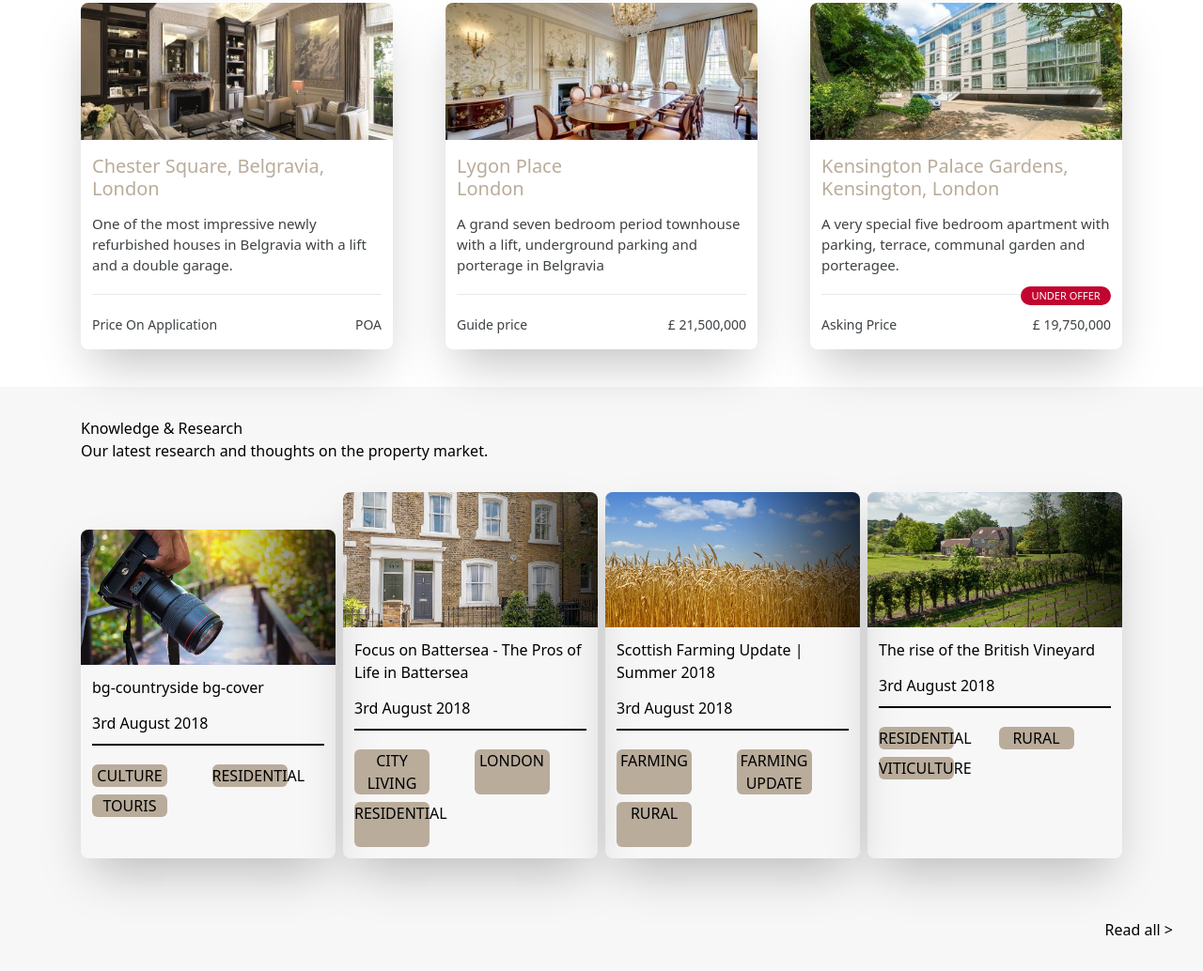
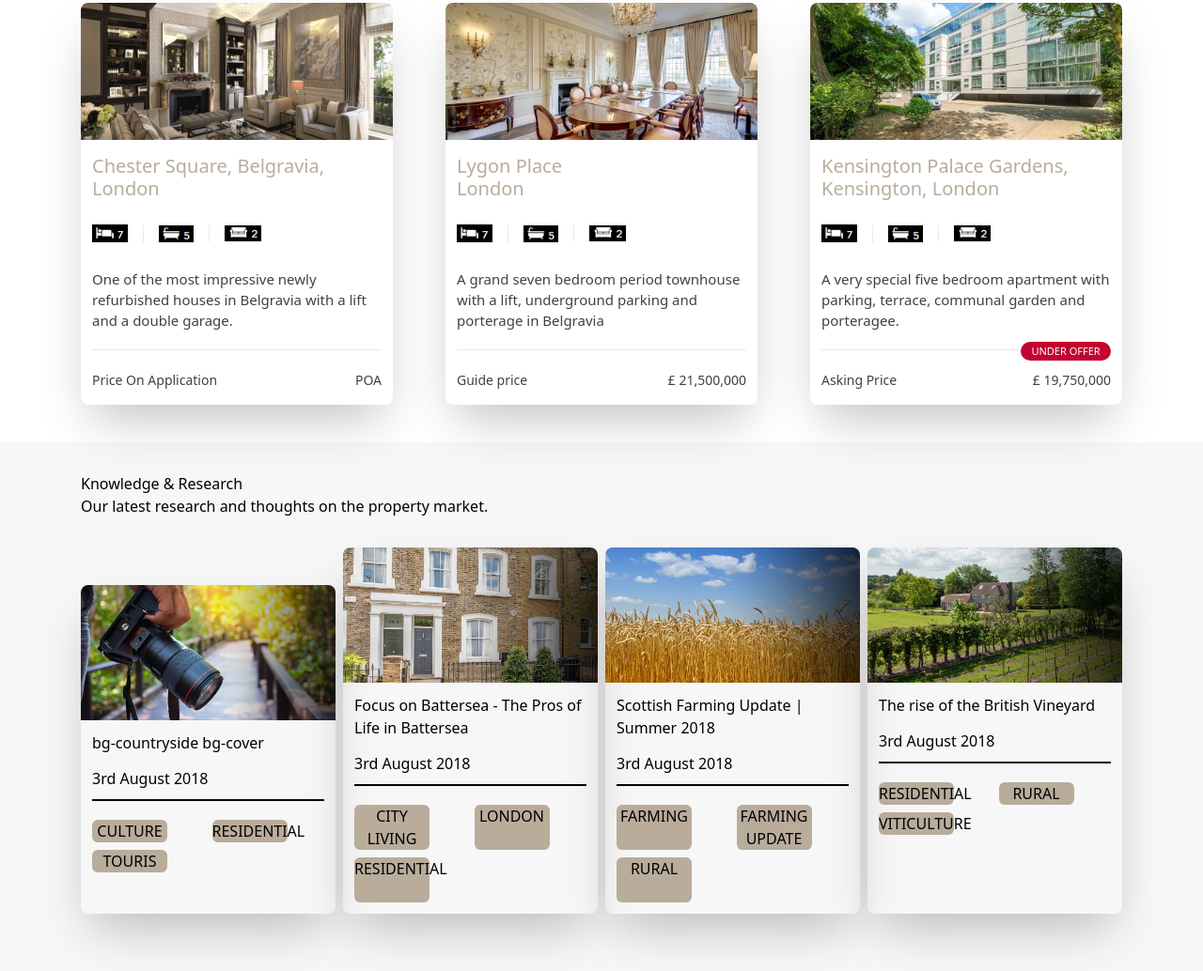
Before and after one commit to ZimboneVincenzo/Strutt-Parker, a website built with Vite: page index.html in a window 1280 px wide. Shown: the part 1116-2150 px from the top of the page at 94% size. Built offline with nearby package versions, Linux system fonts and the light colour scheme.

Commit message:
fix(card Highlighted): icon png, height responsive

```diff
--- a/index.html
+++ b/index.html
@@ -448,12 +448,27 @@
           </div>
           <div class="pt-4 px-3">
             <div class="flex flex-col">
-              <h3 class="mb-3.5 text-20 leading-6 text-knowdiv sm:">Chester Square, Belgravia, <br class="hidden xl:block"> London</h3>
+              <h3 class="mb-3.5 text-20 leading-6 text-knowdiv sm:h-24 md:h-4.5 lg:h-12">Chester Square, Belgravia, <br class="hidden xl:block"> London</h3>
+              <div class="hidden sm:flex flex-row items-center justify-between divide-x divide-cardReport w-1125 mt-3 mb-7">
+                <div class="">
+                  <img src="./img/bed.png" alt="bed icon" class="pr-4">
+                </div>
+
+                <div>
+                  <img src="./img/bathtub.png" alt="bathtub icon" class="pl-4 pr-4">
+                </div>
+                <div>
+                  <img src="./img/couch.png" alt=" couch icon" class="pl-4">
+                </div>
+
+              </div>
               <p class="pb-5 border-b border-cardReport text-nav leading-1.375 text-text1">
                 One of the most impressive newly refurbished houses in Belgravia
                 with a lift and a double garage.
               </p>
-            </div>
+            </div >
+
+
 
             <div class="flex flex-row justify-between mt-5 mb-3.5">
               <p class="leading-6 text-14 text-menu-nav">Price On Application</p>
@@ -480,7 +495,22 @@
           </div>
           <div class="pt-4 px-3">
             <div class="flex flex-col">
-              <h3 class="mb-3.5 text-20 leading-6 text-knowdiv">Lygon Place <br> London</h3>
+              <h3 class="mb-3.5 text-20 leading-6 text-knowdiv sm:h-24 md:h-4.5 lg:h-12">Lygon Place <br> London</h3>
+
+              <div class="hidden sm:flex flex-row items-center justify-between divide-x divide-cardReport w-1125 mt-3 mb-7">
+                <div class="">
+                  <img src="./img/bed.png" alt="bed icon" class="pr-4">
+                </div>
+
+                <div>
+                  <img src="./img/bathtub.png" alt="bathtub icon" class="pl-4 pr-4">
+                </div>
+                <div>
+                  <img src="./img/couch.png" alt=" couch icon" class="pl-4">
+                </div>
+
+              </div>
+
               <p class="pb-5 border-b border-cardReport text-nav leading-1.375 text-text1">
                 A grand seven bedroom period townhouse with a lift, underground
                 parking and porterage in Belgravia
@@ -515,6 +545,20 @@
               <h3 class="mb-3.5 text-20 leading-6 text-knowdiv">
                 Kensington Palace Gardens, Kensington, London
               </h3>
+              <div class="hidden sm:flex flex-row items-center justify-between divide-x divide-cardReport w-1125 mt-3 mb-7">
+                <div class="">
+                  <img src="./img/bed.png" alt="bed icon" class="pr-4">
+                </div>
+
+                <div>
+                  <img src="./img/bathtub.png" alt="bathtub icon" class="pl-4 pr-4">
+                </div>
+                <div>
+                  <img src="./img/couch.png" alt=" couch icon" class="pl-4">
+                </div>
+
+              </div>
+
               <p class="pb-5 text-nav leading-1.375 text-text1">
                 A very special five bedroom apartment with parking, terrace,
                 communal garden and porteragee.
--- a/tailwind.config.js
+++ b/tailwind.config.js
@@ -40,6 +40,8 @@ module.exports = {
       },
 
       width: {
+        '01875':'0.1875rem',
+        '1125':'11.25rem',
         'input2/3':'60%',
         'input1/3':'20%',
         'toggleDesk':'3.75rem',
@@ -49,9 +51,11 @@ module.exports = {
 
       },
       height:{
+        '4.5':'4.5rem',
       '9.11':'9.1118rem',
       'arrow':'0.4375rem',
       '4.5':'4.5rem',
+      '1375':'1.375rem',
       'cardG1':'21.625rem',
       'cardGroup1':'12.5rem',
       },
```
Also changed, not shown: img/bathtub.png (added), img/bathtub.svg (added), img/bed.png (added), img/bed.svg (added), img/couch.png (added), img/couch.svg (added).
